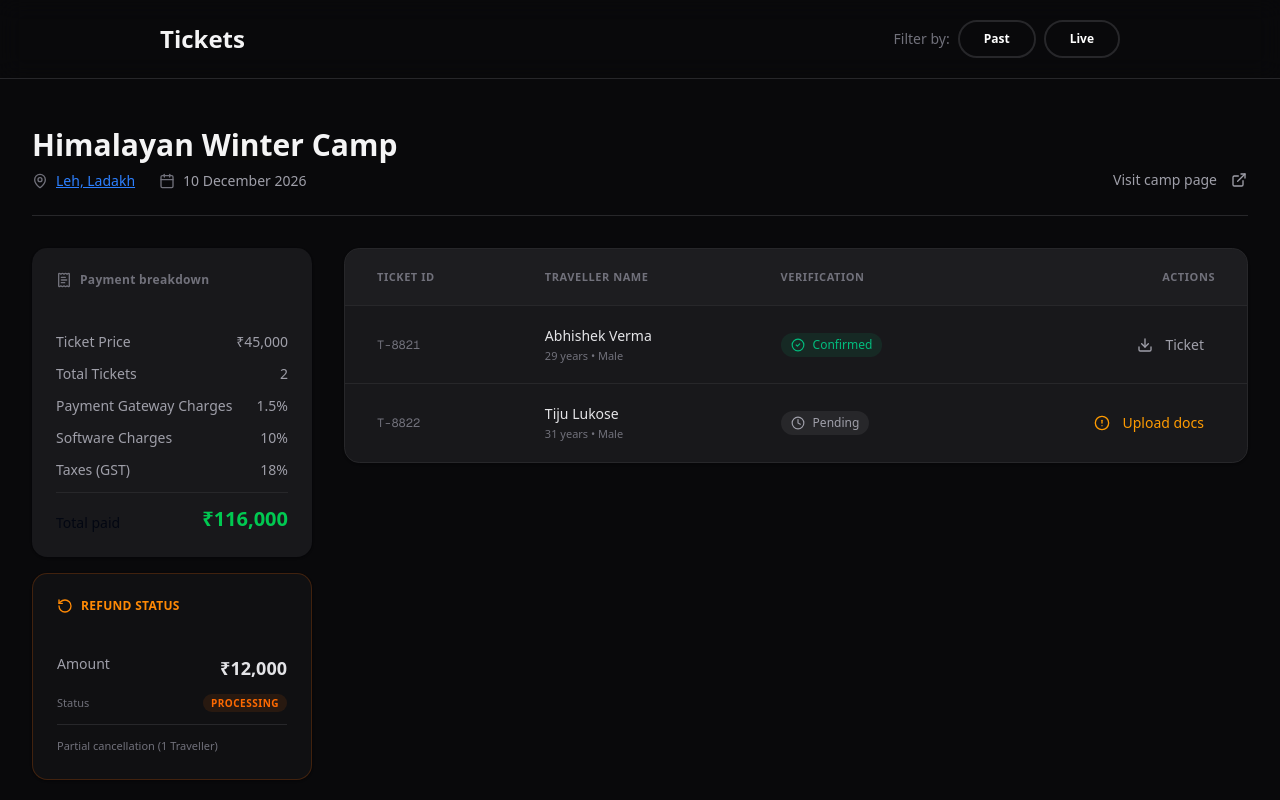
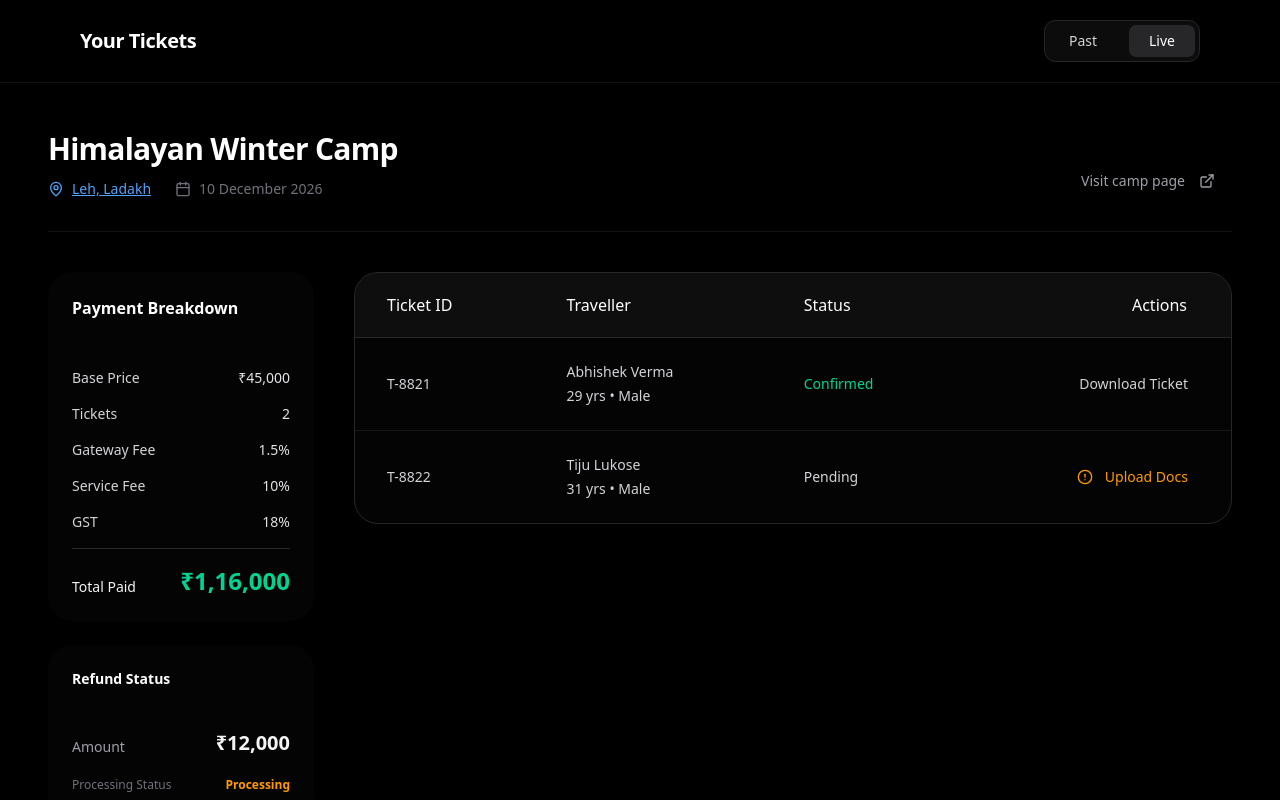
Before and after one commit to team-100degreeclub/claw-frontend, a Next.js app: page /tickets in a window 1280 px wide. Shown: the top 800 px of the page. Built offline with nearby package versions, Linux system fonts and the light colour scheme.

Commit message:
Modified tickets page

```diff
--- a/app/tickets/page.tsx
+++ b/app/tickets/page.tsx
@@ -11,7 +11,6 @@ import {
 import { Card } from "@/components/ui/card";
 import { Button } from "@/components/ui/button";
 import {
-  ArrowLeft,
   Share2,
   Download,
   ExternalLink,
@@ -19,19 +18,17 @@ import {
   Calendar,
   MapPin,
   Clock,
-  Ticket,
   CheckCircle2,
   AlertCircle,
   ReceiptText,
-  RotateCcw, // Added for refunds
-  History
+  RotateCcw,
 } from "lucide-react";
-import { useRouter } from "next/navigation";
 import { Input } from "@/components/ui/input";
 import { Toggle } from "@/components/ui/toggle";
 import { cn } from "@/lib/utils";
+import { useRouter } from "next/navigation";
 
-// --- Updated Data with Refund Info ---
+// --- Data Stays Identical ---
 const CAMP_BOOKINGS = [
   {
     id: "c1",
@@ -39,32 +36,13 @@ const CAMP_BOOKINGS = [
     startDate: "2026-12-10",
     endDate: "2026-12-15",
     location: "Leh, Ladakh",
-    meetingPoint: "Leh Airport Arrival Terminal",
-    meetingTime: "2026-12-10T09:00:00",
-    totalSeats: 4,
-    confirmedSeats: 2,
-    documentLink: "https://100degree.club/upload/c1-user-123",
+    MeetingTime: "2026-12-10T09:00:00",
     travellers: [
       { ticket: "T-8821", name: "Abhishek Verma", age: 29, gender: "Male", status: "Confirmed", hasDocs: true },
       { ticket: "T-8822", name: "Tiju Lukose", age: 31, gender: "Male", status: "Pending", hasDocs: false },
     ],
-    payment: {
-      basePrice: 45000,
-      totalTickets: 2,
-      pg: "1.5%",
-      softwarCharges: "10%",
-      tax: "18%",
-      discount: 0,
-      total: 116000
-    },
-    // Dummy Refund Data
-    refund: {
-      hasRefund: true,
-      amount: 12000,
-      status: "Processing", // "Processing" | "Completed" | "Failed"
-      requestedDate: "2026-10-15",
-      reason: "Partial cancellation (1 Traveller)"
-    }
+    payment: { basePrice: 45000, totalTickets: 2, pg: "1.5%", softwarCharges: "10%", tax: "18%", discount: 0, total: 116000 },
+    refund: { hasRefund: true, amount: 12000, status: "Processing", requestedDate: "2026-10-15", reason: "Partial cancellation (1 Traveller)" }
   },
   {
     id: "c2",
@@ -72,180 +50,153 @@ const CAMP_BOOKINGS = [
     startDate: "2026-11-05",
     endDate: "2026-11-08",
     location: "Jaisalmer, Rajasthan",
-    meetingPoint: "The Golden Fort Entrance",
-    meetingTime: "2026-11-05T06:00:00",
-    totalSeats: 2,
-    confirmedSeats: 2,
-    documentLink: "https://100degree.club/upload/c2-user-456",
     travellers: [
       { ticket: "T-7740", name: "Sarah Jenkins", age: 27, gender: "Female", status: "Confirmed", hasDocs: true },
     ],
-    payment: {
-      basePrice: 32000,
-      totalTickets: 1,
-      pg: "1.5%",
-      softwarCharges: "10%",
-      tax: "18%",
-      discount: 0,
-      total: 42102.40
-    },
-    refund: {
-      hasRefund: false // No refund for this one
-    }
+    payment: { basePrice: 32000, totalTickets: 1, pg: "1.5%", softwarCharges: "10%", tax: "18%", discount: 0, total: 42102.40 },
+    refund: { hasRefund: false }
   }
 ];
 
 export default function TicketDashboard() {
   const router = useRouter();
-
   return (
-    <div className="min-h-screen bg-zinc-950 text-zinc-100 font-sans pb-24 ">
-      <header className="sticky top-0 z-30 backdrop-blur-md border-b border-zinc-800 px-40 py-5 flex items-center justify-between">
-        <div className="flex items-center gap-4">
-          <h1 className="text-2xl font-bold">Tickets</h1>
-        </div>
-        <div className="flex items-center gap-2">
-          <p className="text-sm text-zinc-500">Filter by:</p>
-          <Toggle className="px-6 py-2 h-auto rounded-full font-black text-[12px] border-2 border-zinc-800 bg-transparent text-white data-[state=on]:bg-blue-600">Past</Toggle>
-          <Toggle className="px-6 py-2 h-auto rounded-full font-black text-[12px] border-2 border-zinc-800 bg-transparent text-white data-[state=on]:bg-blue-600">Live</Toggle>
+    <div className="min-h-screen bg-black text-zinc-300 font-sans pb-24 selection:bg-blue-900">
+      {/* Refined Sticky Header */}
+      <header className="sticky top-0 z-40 backdrop-blur-xl bg-black/60 border-b border-zinc-800/50 px-6 md:px-20 py-5 flex items-center justify-between">
+        <h1 className="text-xl font-bold text-white tracking-tight">Your Tickets</h1>
+        <div className="flex items-center gap-3 bg-zinc-900/50 p-1 rounded-xl border border-zinc-800">
+          <Toggle className="px-5 py-1.5 h-auto rounded-lg text-sm font-medium transition-all data-[state=on]:bg-zinc-800 data-[state=on]:text-white">Past</Toggle>
+          <Toggle className="px-5 py-1.5 h-auto rounded-lg text-sm font-medium transition-all data-[state=on]:bg-zinc-800 data-[state=on]:text-white" defaultPressed>Live</Toggle>
         </div>
       </header>
 
-      <main className="max-w-7xl mx-auto px-8 py-12 space-y-20">
+      <main className="max-w-[1400px] mx-auto px-6 md:px-12 py-12 space-y-24">
         {CAMP_BOOKINGS.map((camp) => (
-          <div key={camp.id} className="space-y-8">
-            <div className="flex items-end justify-between border-b border-zinc-800 pb-6">
-              <div className="space-y-2">
-                <h2 className="text-3xl font-semibold">{camp.name}</h2>
-                <div className="flex gap-6 text-sm text-zinc-400 font-light">
-                  <div className="flex items-center gap-2 text-blue-500 hover:cursor-pointer underline"><MapPin className="h-4 w-4 text-zinc-500" /> {camp.location}</div>
-                  <div className="flex items-center gap-2"><Calendar className="h-4 w-4 text-zinc-500" /> {new Date(camp.startDate).toLocaleDateString("en-IN", { month: "long", day: "numeric", year: "numeric" })}</div>
+          <section key={camp.id} className="space-y-10 animate-in fade-in duration-700">
+            {/* Camp Header */}
+            <div className="flex flex-col md:flex-row md:items-end justify-between gap-6 border-b border-zinc-800/50 pb-8">
+              <div className="space-y-3">
+                <h2 className="text-3xl font-bold text-white tracking-tight">{camp.name}</h2>
+                <div className="flex flex-wrap gap-6 text-sm font-medium text-zinc-500">
+                  <div className="flex items-center gap-2 text-blue-400 hover:text-blue-300 cursor-pointer underline">
+                    <MapPin className="h-4 w-4" /> {camp.location}
+                  </div>
+                  <div className="flex items-center gap-2">
+                    <Calendar className="h-4 w-4" />
+                    {new Date(camp.startDate).toLocaleDateString("en-IN", { month: "long", day: "numeric", year: "numeric" })}
+                  </div>
                 </div>
               </div>
-              <Button variant="link" className="text-zinc-400 hover:text-white p-0 h-auto">
+              <Button variant="ghost" className="text-zinc-400 hover:text-white hover:bg-zinc-900 rounded-xl px-4" onClick={() => router.push(`/camps/${camp.id}`)}>
                 Visit camp page <ExternalLink className="ml-2 h-4 w-4" />
               </Button>
             </div>
 
-            <div className="grid grid-cols-1 lg:grid-cols-4 gap-8">
-              {/* Sidebar */}
-              <div className="lg:col-span-1 space-y-4">
-                {/* Payment Breakdown */}
-                <Card className="bg-zinc-900 border-zinc-800 p-6 rounded-2xl shadow-sm">
-                  <div className="flex items-center gap-2 mb-5">
-                    <ReceiptText className="h-4 w-4 text-zinc-500" />
-                    <h3 className="text-xs font-semibold text-zinc-500 tracking-wide">Payment breakdown</h3>
+            <div className="grid grid-cols-1 xl:grid-cols-4 gap-10">
+              {/* Sidebar: Financials */}
+              <div className="xl:col-span-1 space-y-6">
+                <Card className="bg-zinc-950/50 border-zinc-800 rounded-[24px] p-6 shadow-xl">
+                  <div className="flex items-center gap-2 mb-6">
+                    {/* <ReceiptText className="h-4 w-4 text-zinc-500" /> */}
+                    <h3 className="text-base font-semibold text-white">Payment Breakdown</h3>
                   </div>
-                  <div className="space-y-3">
-                    <div className="flex justify-between text-sm text-zinc-400">
-                      <span>Ticket Price</span>
-                      <span>₹{camp.payment.basePrice.toLocaleString()}</span>
-                    </div>
-                    <div className="flex justify-between text-sm text-zinc-400">
-                      <span>Total Tickets</span>
-                      <span>{camp.payment.totalTickets}</span>
-                    </div>
-                    <div className="flex justify-between text-sm text-zinc-400">
-                      <span>Payment Gateway Charges</span>
-                      <span>{camp.payment.pg}</span>
-                    </div>
-                    <div className="flex justify-between text-sm text-zinc-400">
-                      <span>Software Charges</span>
-                      <span>{camp.payment.softwarCharges}</span>
-                    </div>
-                    <div className="flex justify-between text-sm text-zinc-400">
-                      <span>Taxes (GST)</span>
-                      <span>{camp.payment.tax.toLocaleString()}</span>
-                    </div>
-                    {camp.payment.discount > 0 && (
-                      <div className="flex justify-between text-sm text-emerald-500">
-                        <span>Discount applied</span>
-                        <span>- ₹{camp.payment.discount.toLocaleString()}</span>
-                      </div>
-                    )}
-                    <div className="pt-3 mt-3 border-t border-zinc-800 flex justify-between items-end">
-                      <span className="text-sm font-medium">Total paid</span>
-                      <span className="text-xl font-bold text-green-500">₹{camp.payment.total.toLocaleString()}</span>
+                  <div className="space-y-4 text-sm font-medium text-zinc-300">
+                    <div className="flex justify-between"><span>Base Price</span><span className="text-zinc-200 tabular-nums">₹{camp.payment.basePrice.toLocaleString("en-IN", {currency: "INR"})}</span></div>
+                    <div className="flex justify-between"><span>Tickets</span><span className="text-zinc-200 tabular-nums">{camp.payment.totalTickets}</span></div>
+                    <div className="flex justify-between"><span>Gateway Fee</span><span className="text-zinc-200 tabular-nums">{camp.payment.pg}</span></div>
+                    <div className="flex justify-between"><span>Service Fee</span><span className="text-zinc-200 tabular-nums">{camp.payment.softwarCharges}</span></div>
+                    <div className="flex justify-between"><span>GST</span><span className="text-zinc-200 tabular-nums">{camp.payment.tax}</span></div>
+                    <div className="pt-4 mt-4 border-t border-zinc-800 flex justify-between items-end">
+                      <span className="text-zinc-100">Total Paid</span>
+                      <span className="text-2xl font-bold text-emerald-400 tabular-nums">₹{camp.payment.total.toLocaleString("en-IN", {currency: "INR"})}</span>
                     </div>
                   </div>
                 </Card>
 
-                {/* --- REFUND SECTION --- */}
                 {camp.refund.hasRefund && (
-                  <Card className="bg-zinc-900/50 border-orange-500/20 p-6 rounded-2xl shadow-sm border">
+                  <Card className="bg-zinc-950/50 border-zinc-800 p-6 rounded-[24px] shadow-sm animate-in zoom-in-95">
                     <div className="flex items-center gap-2 mb-4">
-                      <RotateCcw className="h-4 w-4 text-orange-400" />
-                      <h3 className="text-xs font-semibold text-orange-400 tracking-wide uppercase">Refund Status</h3>
+                      {/* <RotateCcw className="h-4 w-4 text-amber-500" /> */}
+                      <h3 className="text-sm font-semibold text-white">Refund Status</h3>
                     </div>
-                    <div className="space-y-3">
-                      <div className="flex justify-between text-sm">
-                        <span className="text-zinc-400">Amount</span>
-                        <span className="font-semibold text-zinc-200 text-lg">₹{camp.refund.amount?.toLocaleString()}</span>
+                    <div className="space-y-4">
+                      <div className="flex justify-between items-end">
+                        <span className="text-sm text-zinc-400">Amount</span>
+                        <span className="text-xl font-bold text-zinc-100 tabular-nums">₹{camp.refund.amount?.toLocaleString("en-IN", {currency: "INR"})}</span>
                       </div>
                       <div className="flex justify-between items-center">
-                         <span className="text-[11px] text-zinc-500">Status</span>
+                         <span className="text-xs text-zinc-500">Processing Status</span>
                          <span className={cn(
-                           "text-[10px] px-2 py-0.5 rounded-full font-bold uppercase tracking-wider",
-                           camp.refund.status === "Processing" ? "bg-orange-500/10 text-orange-500" : "bg-emerald-500/10 text-emerald-500"
+                           "text-xs py-1 rounded-full font-bold",
+                           camp.refund.status === "Processing" ? "text-amber-500" : "text-emerald-500"
                          )}>
                            {camp.refund.status}
                          </span>
                       </div>
-                      <p className="text-[11px] text-zinc-500 leading-relaxed border-t border-zinc-800 pt-3">
+                      {/* <p className="text-xs text-zinc-500 leading-relaxed border-t border-zinc-800/50 pt-4">
                         {camp.refund.reason}
-                      </p>
+                      </p> */}
                     </div>
                   </Card>
                 )}
               </div>
 
-              {/* Main Content */}
-              <div className="lg:col-span-3 space-y-6">
-                <div className="bg-zinc-900 border border-zinc-800 rounded-2xl overflow-hidden shadow-sm">
-                  <table className="w-full text-left text-sm">
-                    <thead className="bg-zinc-800/40 text-zinc-500 text-[11px] font-semibold border-b border-zinc-800 uppercase tracking-wider">
+              {/* Main Table: Travellers */}
+              <div className="xl:col-span-3">
+                <div className="bg-zinc-950/50 border border-zinc-800 rounded-[24px] overflow-hidden shadow-2xl">
+                  <table className="w-full text-left">
+                    <thead className="bg-zinc-900/50 text-white text-base border-b border-zinc-800">
                       <tr>
-                        <th className="px-8 py-5">Ticket id</th>
-                        <th className="px-8 py-5">Traveller name</th>
-                        <th className="px-8 py-5">Verification</th>
-                        <th className="px-8 py-5 text-right">Actions</th>
+                        <th className="px-8 py-5 font-normal">Ticket ID</th>
+                        <th className="px-8 py-5 font-normal">Traveller</th>
+                        <th className="px-8 py-5 font-normal">Status</th>
+                        <th className="px-8 py-5 font-normal text-right pr-11">Actions</th>
                       </tr>
                     </thead>
-                    <tbody className="divide-y divide-zinc-800">
+                    <tbody className="divide-y divide-zinc-900">
                       {camp.travellers.map((t, i) => (
-                        <tr key={i} className="hover:bg-zinc-800/20 transition-colors">
-                          <td className="px-8 py-5 font-mono text-xs text-zinc-500">{t.ticket}</td>
-                          <td className="px-8 py-5">
-                            <p className="font-medium text-zinc-200">{t.name}</p>
-                            <p className="text-[11px] text-zinc-500 mt-0.5">{t.age} years • {t.gender}</p>
+                        <tr key={i} className="hover:bg-zinc-800/30 text-zinc-300 transition-all duration-200 group">
+                          <td className="px-8 py-6 text-sm group-hover:text-zinc-300">{t.ticket}</td>
+                          <td className="px-8 py-6">
+                            <p className="text-sm">{t.name}</p>
+                            <p className="text-sm mt-1 font-medium">{t.age} yrs • {t.gender}</p>
                           </td>
-                          <td className="px-8 py-5">
-                            <span className={`inline-flex items-center gap-2 px-2.5 py-1 rounded-full text-xs font-medium ${t.status === 'Confirmed' ? 'bg-emerald-500/10 text-emerald-500' : 'bg-zinc-800 text-zinc-400'}`}>
-                              {t.status === 'Confirmed' ? <CheckCircle2 className="h-3.5 w-3.5" /> : <Clock className="h-3.5 w-3.5" />}
+                          <td className="px-8 py-6">
+                            <span className={cn(
+                              "inline-flex items-center gap-2 py-1 rounded-lg text-sm transition-all",
+                              t.status === 'Confirmed' ? 'text-emerald-400' : 'text-zinc-300'
+                            )}>
+                              {/* {t.status === 'Confirmed' ? <CheckCircle2 className="h-3.5 w-3.5" /> : <Clock className="h-3.5 w-3.5" />} */}
                               {t.status}
                             </span>
                           </td>
-                          <td className="px-8 py-5 text-right">
+                          <td className="px-8 py-6 text-right">
                             {t.hasDocs ? (
-                              <Button variant="ghost" size="sm" className="text-zinc-400 hover:text-white">
-                                <Download className="h-4 w-4 mr-2" /> Ticket
+                              <Button variant="ghost" size="sm" className="h-10 text-zinc-300 hover:text-white hover:bg-zinc-800 rounded-xl">
+                                {/* <Download className="h-4 w-4 mr-2" />  */}
+                                Download Ticket
                               </Button>
                             ) : (
                               <Dialog>
                                 <DialogTrigger asChild>
-                                  <Button variant="ghost" size="sm" className="text-amber-500 hover:text-amber-400 hover:bg-amber-500/5">
-                                    <AlertCircle className="h-4 w-4 mr-2" /> Upload docs
+                                  <Button variant="ghost" size="sm" className="h-10 text-amber-500 hover:text-amber-400 hover:bg-amber-500/10 rounded-xl transition-all">
+                                    <AlertCircle className="h-4 w-4 mr-2" /> Upload Docs
                                   </Button>
                                 </DialogTrigger>
-                                <DialogContent className="bg-zinc-900 border-zinc-800 text-white">
+                                <DialogContent className="bg-zinc-950 border-zinc-800 rounded-[24px] text-white shadow-3xl">
                                   <DialogHeader>
-                                    <DialogTitle>Complete traveller details</DialogTitle>
+                                    <DialogTitle className="text-xl font-bold">Verification Required</DialogTitle>
                                   </DialogHeader>
-                                  <div className="py-6 space-y-4">
-                                    <p className="text-sm text-zinc-400 font-light">Share this link with {t.name} to upload their identification documents.</p>
-                                    <div className="flex gap-2">
-                                      <Input readOnly value={camp.documentLink} className="bg-zinc-950 border-zinc-800 h-11" />
-                                      <Button variant="outline" className="border-zinc-800 h-11 px-4"><Copy className="h-4 w-4" /></Button>
+                                  <div className="py-6 space-y-6">
+                                    <p className="text-sm text-zinc-400 leading-relaxed">
+                                      {t.name}'s profile is incomplete. Share this secure link for document upload.
+                                    </p>
+                                    <div className="flex gap-2 bg-zinc-900 p-2 rounded-xl border border-zinc-800">
+                                      <Input readOnly value={"https://example.com"} className="bg-transparent border-0 h-10 text-zinc-400 focus-visible:ring-0" />
+                                      <Button variant="secondary" className="bg-zinc-800 hover:bg-zinc-700 h-10 px-4 rounded-lg">
+                                        <Copy className="h-4 w-4" />
+                                      </Button>
                                     </div>
                                   </div>
                                 </DialogContent>
@@ -259,7 +210,7 @@ export default function TicketDashboard() {
                 </div>
               </div>
             </div>
-          </div>
+          </section>
         ))}
       </main>
     </div>
```
